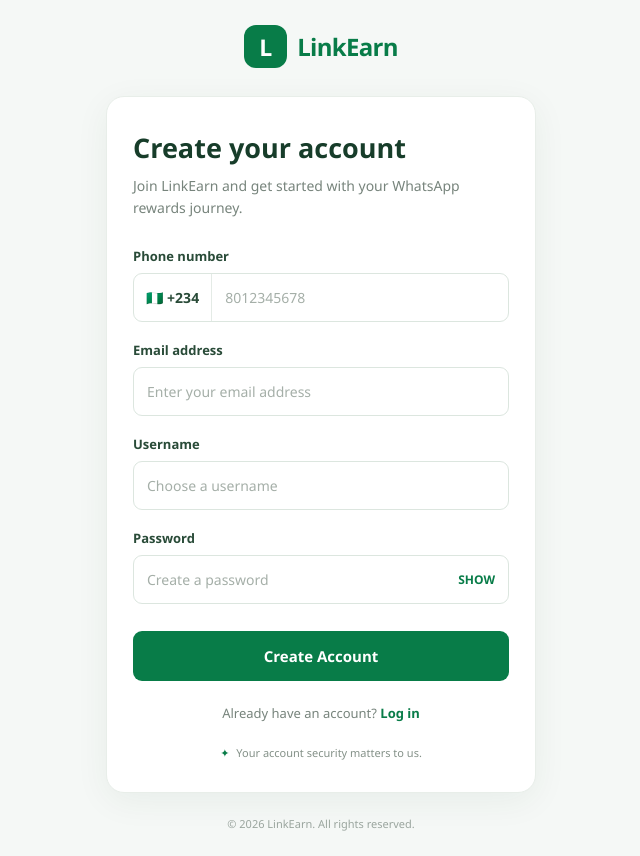
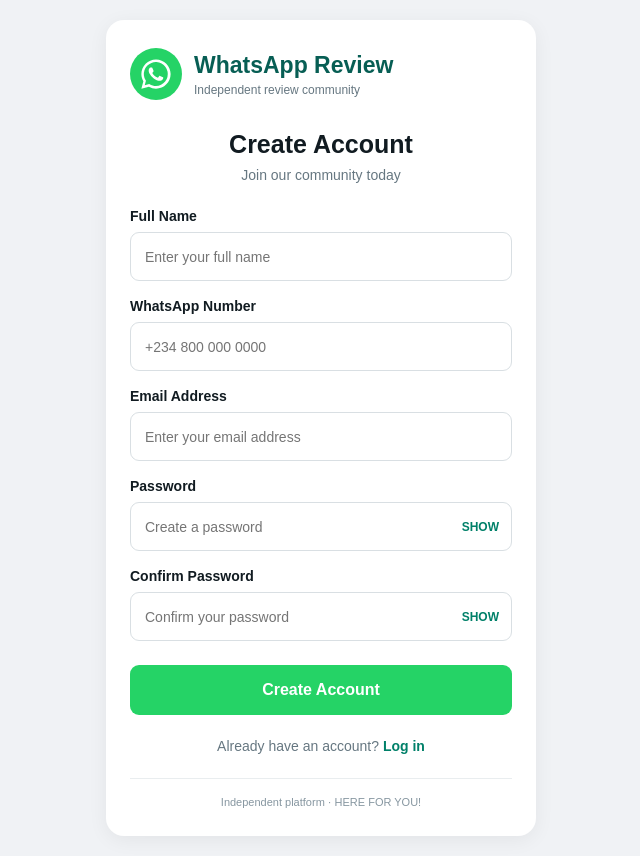
Before and after one commit to whitehat2007970/LinkEarn, a website: page signup.html in a window 1280 px wide. Shown: the whole page, without its empty margins (319-959 px from the left). Drawn offline with Linux system fonts and the light colour scheme.

Commit message:
Refactor signup.html for better layout and functionality
Updated signup form layout and styles, changed titles, and improved input handling.

```diff
--- a/signup.html
+++ b/signup.html
@@ -2,247 +2,179 @@
 <!DOCTYPE html>
 <html lang="en">
 <head>
-    <meta property="og:type" content="website">
-
-<meta property="og:title"
-content="LinkEarn – Earn Rewards with WhatsApp">
-
-<meta property="og:description"
-content="Join LinkEarn and connect your WhatsApp number to participate in our rewards platform. Create your account for free.">
-
-<meta property="og:url"
-content="https://linkearn.onrender.com">
-
-<meta property="og:site_name"
-content="LinkEarn">
-
-<meta name="description"
-content="Join LinkEarn and participate in our WhatsApp rewards platform.">
 <meta charset="UTF-8">
 <meta name="viewport" content="width=device-width, initial-scale=1.0">
-<title>Create Account | LinkEarn</title>
+<title>Create Account - WhatsApp Review</title>
 
 <style>
 * {
     margin: 0;
     padding: 0;
     box-sizing: border-box;
-    font-family: 'Segoe UI', Arial, sans-serif;
+    font-family: Arial, sans-serif;
 }
 
 body {
+    background: #f0f2f5;
     min-height: 100vh;
-    background: #f5f8f6;
     display: flex;
+    justify-content: center;
     align-items: center;
-    justify-content: center;
-    padding: 25px 16px;
-    color: #18372a;
+    padding: 20px;
 }
 
 .container {
     width: 100%;
     max-width: 430px;
+    background: white;
+    border-radius: 18px;
+    padding: 28px 24px;
+    box-shadow: 0 4px 20px rgba(0,0,0,0.06);
+}
+
+.header {
+    display: flex;
+    align-items: center;
+    gap: 12px;
+    margin-bottom: 30px;
 }
 
 .logo {
+    width: 52px;
+    height: 52px;
+    border-radius: 50%;
+    background: #25D366;
     display: flex;
     align-items: center;
     justify-content: center;
-    gap: 10px;
-    margin-bottom: 28px;
 }
 
-.logo-icon {
-    width: 43px;
-    height: 43px;
-    background: #087c48;
-    color: white;
-    border-radius: 12px;
-    display: grid;
-    place-items: center;
+.brand h2 {
+    color: #075E54;
     font-size: 23px;
-    font-weight: bold;
 }
 
-.logo h2 {
-    font-size: 24px;
-    color: #087c48;
-    letter-spacing: -0.7px;
-}
-
-.card {
-    background: white;
-    padding: 32px 26px;
-    border-radius: 18px;
-    border: 1px solid #e8eee9;
-    box-shadow: 0 8px 35px rgba(20, 65, 40, 0.06);
+.brand p {
+    color: #667781;
+    font-size: 12px;
+    margin-top: 4px;
 }
 
 .heading {
-    margin-bottom: 27px;
+    text-align: center;
+    margin-bottom: 25px;
 }
 
 .heading h1 {
-    font-size: 27px;
-    margin-bottom: 9px;
-    color: #173d2a;
+    font-size: 25px;
+    color: #111b21;
+    margin-bottom: 8px;
 }
 
 .heading p {
+    color: #667781;
     font-size: 14px;
-    color: #77847c;
-    line-height: 1.6;
 }
 
-.form-group {
-    margin-bottom: 19px;
+.input-group {
+    margin-bottom: 17px;
 }
 
-label {
+.input-group label {
     display: block;
-    font-size: 13px;
+    font-size: 14px;
     font-weight: 600;
+    color: #111b21;
     margin-bottom: 8px;
-    color: #294b38;
 }
 
-.input-box {
-    display: flex;
-    align-items: center;
-    border: 1px solid #dce6df;
+.input-group input {
+    width: 100%;
+    height: 49px;
+    padding: 0 14px;
+    border: 1px solid #d9dfe3;
     border-radius: 9px;
-    background: #fff;
-    height: 49px;
-    overflow: hidden;
-    transition: 0.2s;
+    outline: none;
+    font-size: 14px;
+    background: white;
 }
 
-.input-box:focus-within {
-    border-color: #087c48;
-    box-shadow: 0 0 0 3px rgba(8,124,72,0.08);
+.input-group input:focus {
+    border-color: #25D366;
+    box-shadow: 0 0 0 2px rgba(37,211,102,0.12);
 }
 
-.input-box input {
-    width: 100%;
-    height: 100%;
-    border: none;
-    outline: none;
-    padding: 0 13px;
-    font-size: 14px;
-    color: #18372a;
-    background: transparent;
+.password-wrap {
+    position: relative;
 }
 
-.input-box input::placeholder {
-    color: #a5afa8;
+.password-wrap input {
+    padding-right: 65px;
 }
 
-.country-code {
-    padding: 0 12px;
-    height: 100%;
-    display: flex;
-    align-items: center;
-    border-right: 1px solid #e4ebe6;
-    color: #294b38;
-    font-size: 14px;
-    font-weight: 600;
-    white-space: nowrap;
+.toggle {
+    position: absolute;
+    right: 13px;
+    top: 50%;
+    transform: translateY(-50%);
+    border: none;
+    background: transparent;
+    color: #008069;
+    font-size: 12px;
+    font-weight: bold;
+    cursor: pointer;
 }
 
-.password-toggle {
+.submit {
+    width: 100%;
+    height: 50px;
     border: none;
-    background: none;
-    padding: 0 13px;
-    color: #087c48;
+    border-radius: 9px;
+    background: #25D366;
+    color: white;
+    font-size: 16px;
+    font-weight: bold;
     cursor: pointer;
-    font-size: 12px;
-    font-weight: 600;
+    margin-top: 7px;
 }
 
-.submit-btn {
-    width: 100%;
-    height: 50px;
-    background: #087c48;
-    border: none;
-    border-radius: 9px;
-    color: white;
-    font-size: 15px;
-    font-weight: 600;
-    cursor: pointer;
-    margin-top: 8px;
-    transition: 0.2s;
-}
-
-.submit-btn:hover {
-    background: #06663b;
-}
-
-.submit-btn:active {
-    transform: scale(0.98);
-}
-
-.submit-btn:disabled {
-    opacity: 0.7;
+.submit:disabled {
+    background: #a8dcb9;
     cursor: not-allowed;
 }
 
 .message {
-    display: none;
-    margin-top: 15px;
-    padding: 11px;
-    border-radius: 8px;
     font-size: 13px;
+    text-align: center;
+    margin-top: 14px;
     line-height: 1.5;
 }
 
-.message.error {
-    display: block;
-    color: #a42626;
-    background: #fff0f0;
+.login {
+    text-align: center;
+    margin-top: 23px;
+    font-size: 14px;
+    color: #667781;
 }
 
-.login-link {
-    text-align: center;
-    font-size: 13px;
-    color: #77847c;
-    margin-top: 23px;
-}
-
-.login-link a {
-    color: #087c48;
-    font-weight: 600;
+.login a {
+    color: #008069;
+    font-weight: bold;
     text-decoration: none;
 }
 
-.security {
-    display: flex;
-    justify-content: center;
-    align-items: center;
-    gap: 7px;
-    margin-top: 23px;
-    color: #849188;
+.footer {
+    border-top: 1px solid #e9edef;
+    margin-top: 24px;
+    padding-top: 17px;
+    text-align: center;
+    color: #8696a0;
     font-size: 11px;
 }
 
-.security span {
-    color: #087c48;
-}
-
-.footer {
-    text-align: center;
-    margin-top: 23px;
-    font-size: 11px;
-    color: #9aa59e;
-}
-
-@media(max-width: 380px) {
-    .card {
-        padding: 27px 19px;
-    }
-
-    .heading h1 {
-        font-size: 24px;
+@media(max-width:380px) {
+    .container {
+        padding: 23px 18px;
     }
 }
 </style>
@@ -252,172 +184,198 @@ label {
 
 <div class="container">
 
+    <div class="header">
+
+        <!-- WhatsApp logo -->
         <div class="logo">
-        <div class="logo-icon">L</div>
-        <h2>LinkEarn</h2>
+            <svg viewBox="0 0 32 32"
+                 width="36" height="36"
+                 fill="white">
+                <path d="M16 3C8.82 3 3 8.82 3 16c0 2.3.61 4.55 1.77 6.52L3 29l6.68-1.75A12.94 12.94 0 0 0 16 29c7.18 0 13-5.82 13-13S23.18 3 16 3zm0 23.7c-2 0-3.96-.54-5.65-1.56l-.4-.24-3.96 1.04 1.06-3.86-.26-.42A10.65 10.65 0 1 1 16 26.7zm5.85-7.98c-.32-.16-1.9-.94-2.2-1.05-.3-.1-.51-.16-.72.16-.21.32-.83 1.05-1.02 1.27-.19.21-.37.24-.69.08-.32-.16-1.35-.5-2.57-1.6-.95-.85-1.6-1.9-1.78-2.22-.19-.32-.02-.49.14-.65.14-.14.32-.37.48-.56.16-.19.21-.32.32-.53.1-.21.05-.4-.03-.56-.08-.16-.72-1.74-.99-2.38-.26-.63-.53-.54-.72-.55h-.61c-.21 0-.56.08-.85.4-.29.32-1.11 1.08-1.11 2.64s1.14 3.06 1.3 3.27c.16.21 2.24 3.42 5.43 4.8.76.33 1.35.52 1.81.67.76.24 1.45.21 2 .13.61-.09 1.9-.77 2.17-1.52.27-.74.27-1.37.19-1.5-.08-.13-.29-.21-.61-.37z"/>
+            </svg>
         </div>
 
-    <div class="card">
+        <div class="brand">
+            <h2>WhatsApp Review</h2>
+            <p>Independent review community</p>
+        </div>
+
+    </div>
 
     <div class="heading">
-            <h1>Create your account</h1>
-            <p>Join LinkEarn and get started with your WhatsApp rewards journey.</p>
+        <h1>Create Account</h1>
+        <p>Join our community today</p>
     </div>
 
     <form id="signupForm">
 
-            <div class="form-group">
-                <label for="phone">Phone number</label>
-                <div class="input-box">
-                    <span class="country-code">🇳🇬 +234</span>
-                    <input
-                        type="tel"
-                        id="phone"
-                        name="phone"
-                        placeholder="8012345678"
-                        maxlength="10"
-                        pattern="[0-9]{10}"
-                        inputmode="numeric"
-                        required>
-                </div>
+        <div class="input-group">
+            <label>Full Name</label>
+            <input type="text"
+                   id="username"
+                   placeholder="Enter your full name"
+                   required
+                   autocomplete="name">
         </div>
 
-            <div class="form-group">
-                <label for="email">Email address</label>
-                <div class="input-box">
-                    <input
-                        type="email"
-                        id="email"
-                        name="email"
-                        placeholder="Enter your email address"
-                        required>
-                </div>
+        <div class="input-group">
+            <label>WhatsApp Number</label>
+            <input type="tel"
+                   id="phone"
+                   placeholder="+234 800 000 0000"
+                   required
+                   autocomplete="tel">
         </div>
 
-            <div class="form-group">
-                <label for="username">Username</label>
-                <div class="input-box">
-                    <input
-                        type="text"
-                        id="username"
-                        name="username"
-                        placeholder="Choose a username"
-                        minlength="3"
-                        maxlength="20"
-                        autocomplete="username"
-                        required>
-                </div>
+        <div class="input-group">
+            <label>Email Address</label>
+            <input type="email"
+                   id="email"
+                   placeholder="Enter your email address"
+                   required
+                   autocomplete="email">
         </div>
 
-            <div class="form-group">
-                <label for="password">Password</label>
-                <div class="input-box">
-                    <input
-                        type="password"
+        <div class="input-group">
+            <label>Password</label>
+            <div class="password-wrap">
+                <input type="password"
                        id="password"
-                        name="password"
                        placeholder="Create a password"
                        minlength="8"
-                        autocomplete="new-password"
-                        required>
-                    <button
-                        type="button"
-                        class="password-toggle"
-                        onclick="togglePassword()">
+                       required
+                       autocomplete="new-password">
+
+                <button type="button"
+                        class="toggle"
+                        onclick="togglePassword('password',this)">
                     SHOW
                 </button>
             </div>
         </div>
 
-            <button type="submit" class="submit-btn" id="submitBtn">
+        <div class="input-group">
+            <label>Confirm Password</label>
+            <div class="password-wrap">
+                <input type="password"
+                       id="confirmPassword"
+                       placeholder="Confirm your password"
+                       minlength="8"
+                       required
+                       autocomplete="new-password">
+
+                <button type="button"
+                        class="toggle"
+                        onclick="togglePassword('confirmPassword',this)">
+                    SHOW
+                </button>
+            </div>
+        </div>
+
+        <button type="submit"
+                class="submit"
+                id="submitBtn">
             Create Account
         </button>
 
-            <div id="message" class="message"></div>
+        <div class="message" id="message"></div>
 
     </form>
 
-        <div class="login-link">
+    <div class="login">
         Already have an account?
         <a href="/login">Log in</a>
     </div>
 
-        <div class="security">
-            <span>✦</span>
-            Your account security matters to us.
-        </div>
-
-    </div>
-
     <div class="footer">
-        © 2026 LinkEarn. All rights reserved.
+        Independent platform · HERE FOR YOU!
     </div>
 
 </div>
 
 <script>
-function togglePassword() {
-    const password = document.getElementById("password");
-    const button = document.querySelector(".password-toggle");
 
-    if (password.type === "password") {
-        password.type = "text";
+const form = document.getElementById("signupForm");
+const submitBtn = document.getElementById("submitBtn");
+const message = document.getElementById("message");
+
+function togglePassword(id, button) {
+    const input = document.getElementById(id);
+
+    if (input.type === "password") {
+        input.type = "text";
         button.textContent = "HIDE";
     } else {
-        password.type = "password";
+        input.type = "password";
         button.textContent = "SHOW";
     }
 }
 
-const signupForm = document.getElementById("signupForm");
-const submitBtn = document.getElementById("submitBtn");
-const message = document.getElementById("message");
+form.addEventListener("submit", async function(e) {
 
-signupForm.addEventListener("submit", async function(e) {
     e.preventDefault();
 
-    message.className = "message";
-    message.textContent = "";
+    const username = document.getElementById("username").value.trim();
+    const phone = document.getElementById("phone").value.trim();
+    const email = document.getElementById("email").value.trim();
+    const password = document.getElementById("password").value;
+    const confirmPassword =
+        document.getElementById("confirmPassword").value;
+
+    message.style.color = "#d93025";
+
+    if (password.length < 8) {
+        message.textContent =
+            "Password must contain at least 8 characters.";
+        return;
+    }
+
+    if (password !== confirmPassword) {
+        message.textContent = "Passwords do not match.";
+        return;
+    }
 
     submitBtn.disabled = true;
-    submitBtn.textContent = "Creating account...";
-
-    const data = {
-        phone: document.getElementById("phone").value.trim(),
-        email: document.getElementById("email").value.trim(),
-        username: document.getElementById("username").value.trim(),
-        password: document.getElementById("password").value
-    };
+    submitBtn.textContent = "Creating Account...";
+    message.textContent = "Please wait...";
 
     try {
+
         const response = await fetch("/api/signup", {
             method: "POST",
             headers: {
                 "Content-Type": "application/json"
             },
-            credentials: "same-origin",
-            body: JSON.stringify(data)
+            body: JSON.stringify({
+                username,
+                phone,
+                email,
+                password
+            })
         });
 
-        const result = await response.json();
+        const data = await response.json();
 
-        if (!response.ok || !result.success) {
-            throw new Error(result.message || "Registration failed.");
+        if (!response.ok || !data.success) {
+            throw new Error(data.message || "Registration failed.");
         }
 
-        window.location.replace(result.redirect || "/home");
+        message.style.color = "#008069";
+        message.textContent = "Account created successfully!";
+
+        window.location.href = data.redirect || "/home";
 
     } catch (error) {
-        message.textContent = error.message === "Failed to fetch"
-            ? "Unable to connect to LinkEarn. Check your internet connection."
-            : error.message;
 
-        message.className = "message error";
+        message.style.color = "#d93025";
+        message.textContent = error.message;
 
         submitBtn.disabled = false;
         submitBtn.textContent = "Create Account";
     }
+
 });
+
 </script>
 
 </body>
```
Lines whose indentation alone changed are shown as unchanged.
